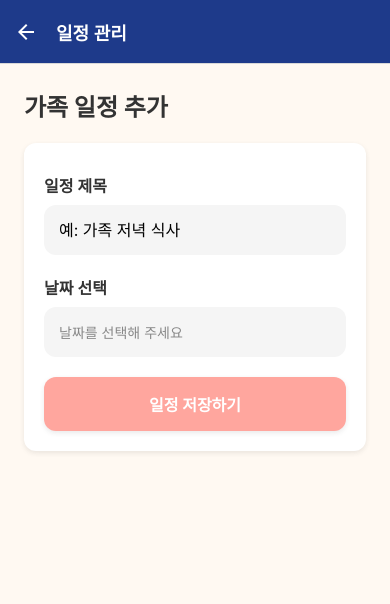
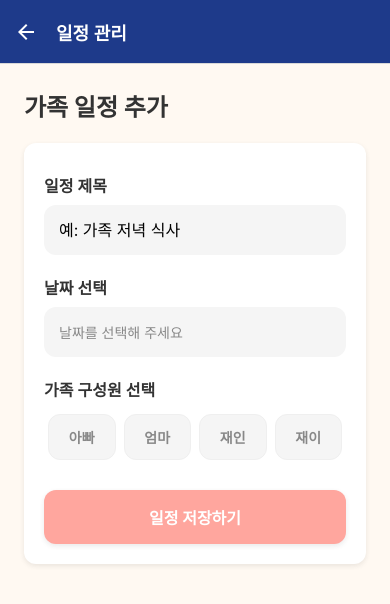
Before and after one commit to psy-naedam/AIPjt, a React Native app: screen /Schedule in a window 390 px wide. Shown: the top 604 px of the page. Built offline with nearby package versions, Linux system fonts and the light colour scheme.

Commit message:
Feat: 일정 추가 시 가족 구성원(아빠,엄마,재인,재이) 선택 기능 구현

```diff
--- a/src/screens/Schedule/ScheduleScreen.js
+++ b/src/screens/Schedule/ScheduleScreen.js
@@ -7,22 +7,25 @@ import { addEvent } from '../../services/dbService';
 
 export default function ScheduleScreen({ route, navigation }) {
   const [title, setTitle] = useState('');
-  // HomeScreen에서 넘어온 date 파라미터가 있으면 초기값으로 사용, 없으면 빈 문자열
   const [date, setDate] = useState(route.params?.date || '');
-  const [isCalendarVisible, setCalendarVisible] = useState(false);  // 모달 제어용 상태
+  const [isCalendarVisible, setCalendarVisible] = useState(false);
+  const [selectedMember, setSelectedMember] = useState(''); // 선택된 가족 구성원 상태
+
+  const members = ['아빠', '엄마', '재인', '재이']; // 가족 구성원 목록
 
   const { familyId, events, setEvents } = useFamily();
 
   const handleSave = async () => {
-    if (!title || !date) {
-      alert('일정 제목과 날짜를 모두 입력해주세요.');
+    if (!title || !date || !selectedMember) {
+      alert('일정 제목, 날짜, 그리고 담당 가족 구성원을 모두 선택해주세요.');
       return;
     }
 
     const newEvent = {
        title,
        date,
-       color: COLORS.primary // 임시 색상 고정값
+       member: selectedMember,
+       color: COLORS.primary
     };
 
     try {
@@ -111,6 +114,29 @@ export default function ScheduleScreen({ route, navigation }) {
           </View>
         </Modal>
 
+        <Text style={styles.label}>가족 구성원 선택</Text>
+        <View style={styles.memberContainer}>
+          {members.map((item) => (
+            <TouchableOpacity
+              key={item}
+              style={[
+                styles.memberButton,
+                selectedMember === item && styles.memberButtonSelected
+              ]}
+              onPress={() => setSelectedMember(item)}
+            >
+              <Text
+                style={[
+                  styles.memberText,
+                  selectedMember === item && styles.memberTextSelected
+                ]}
+              >
+                {item}
+              </Text>
+            </TouchableOpacity>
+          ))}
+        </View>
+
         <TouchableOpacity style={styles.saveButton} onPress={handleSave}>
           <Text style={styles.saveButtonText}>일정 저장하기</Text>
         </TouchableOpacity>
@@ -180,6 +206,35 @@ const styles = StyleSheet.create({
     color: COLORS.text,
     fontWeight: 'bold',
   },
+  memberContainer: {
+    flexDirection: 'row',
+    justifyContent: 'space-between',
+    marginBottom: 20,
+    marginTop: 5,
+  },
+  memberButton: {
+    flex: 1,
+    paddingVertical: 12,
+    borderRadius: SIZES.radius,
+    backgroundColor: '#F5F5F5',
+    alignItems: 'center',
+    marginHorizontal: 4,
+    borderWidth: 1,
+    borderColor: '#EFEFEF',
+  },
+  memberButtonSelected: {
+    backgroundColor: COLORS.primary,
+    borderColor: COLORS.primary,
+  },
+  memberText: {
+    fontSize: SIZES.body4,
+    color: COLORS.lightText,
+    fontWeight: '600',
+  },
+  memberTextSelected: {
+    color: COLORS.white,
+    fontWeight: 'bold',
+  },
   saveButton: {
     backgroundColor: COLORS.primary,
     padding: 15,
```
